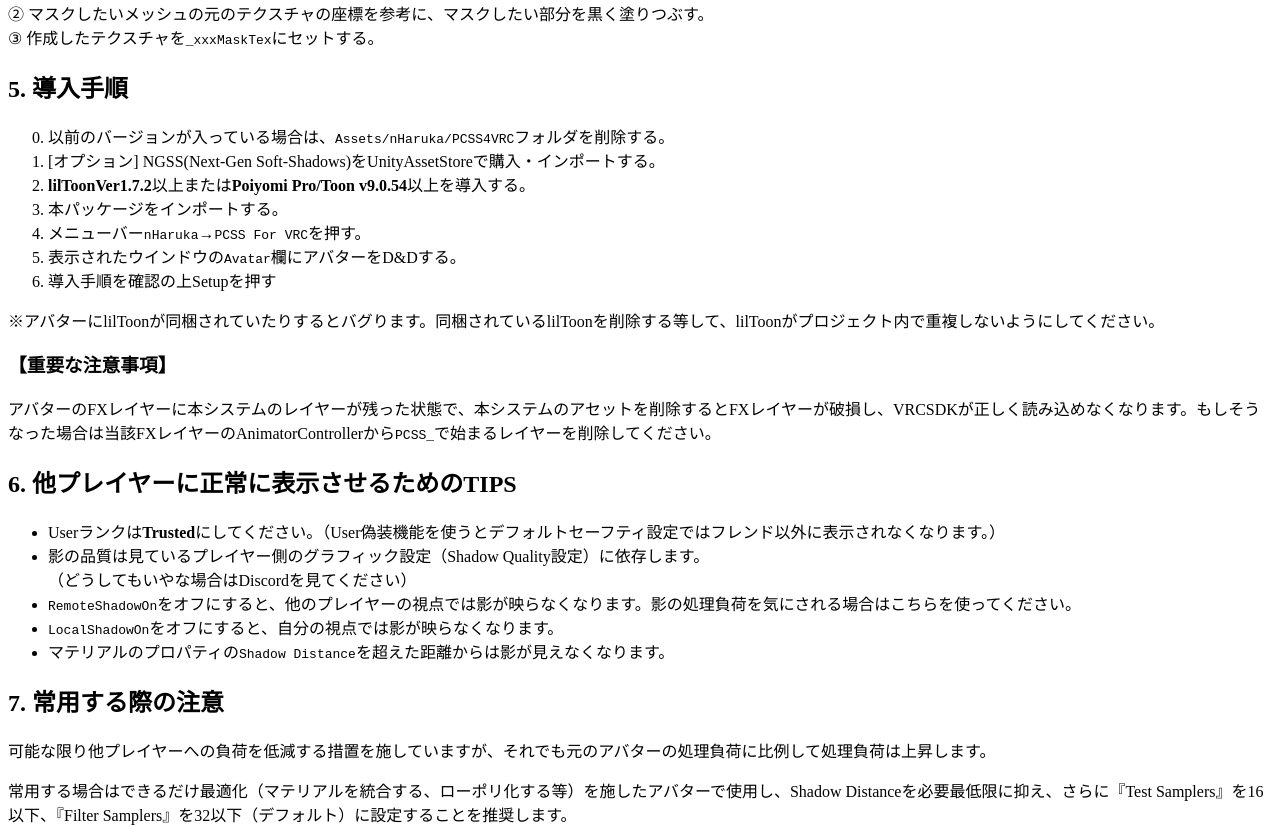
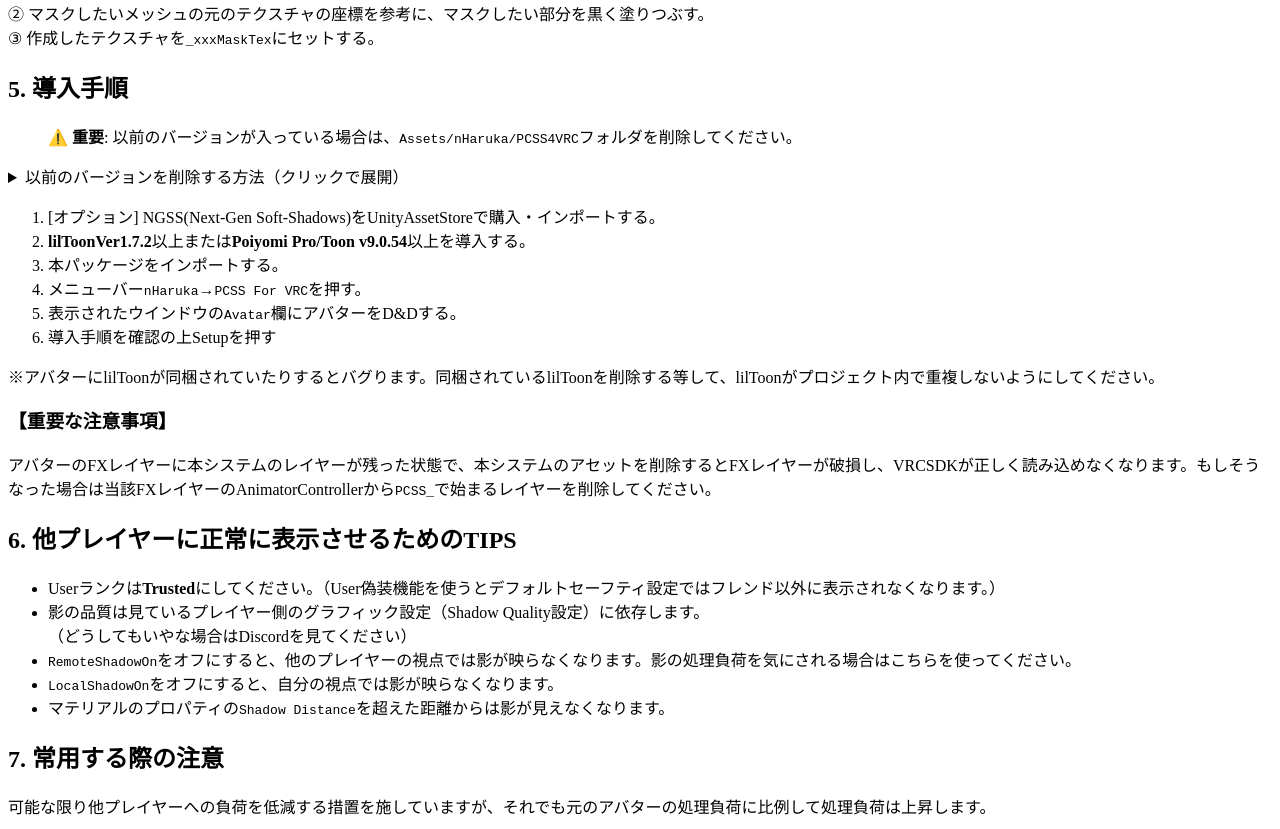
Before and after one commit to nHaruka-git/PCSS4VRC, a Next.js app: page /ja in a window 1280 px wide. Shown: the part 1945-2774 px from the top of the page. Built offline with nearby package versions, Linux system fonts and the light colour scheme.

Commit message:
日本語版の[上手くセットアップできない場合の確認項目]を使いやすくするためにチェックリストとして更新しました

```diff
--- a/src/pages/_meta.js
+++ b/src/pages/_meta.js
@@ -3,4 +3,5 @@
   ja: '日本語マニュアル',
   about_creator_ja: '作者紹介',
   en: 'English Manual',
+  testpage: "testpage",
 };
--- a/src/pages/ja/_meta.js
+++ b/src/pages/ja/_meta.js
@@ -39,4 +39,5 @@
   '13. サポートガイドライン（抜粋）': {
     href: "ja#13-サポートガイドライン抜粋"
   },
+
 }
--- a/src/pages/ja/index.mdx
+++ b/src/pages/ja/index.mdx
@@ -18,6 +18,7 @@
 &nbsp;&nbsp;&nbsp;https://assetstore.unity.com/packages/vfx/shaders/next-gen-soft-shadows-137380?locale=ja-JP<br/>
 **② SimplePCSS版**：こちらは追加アセットの購入の必要はありませんが、影の柔らかさとマスク機能のみのシンプルなバージョンです。
 
+
 ## 2. 前提条件
 
 - **Unity2022.3.6f1**<br/>
@@ -30,6 +31,7 @@
 - NGSS版を利用するには下記アセットが必要です。（なくてもSimplePCSS版は利用可能です）<br/>
 [Next-Gen Soft-Shadows]<br/>
 [https://assetstore.unity.com/packages/vfx/shaders/next-gen-soft-shadows-137380?locale=ja-JP](https://assetstore.unity.com/packages/vfx/shaders/next-gen-soft-shadows-137380?locale=ja-JP)
+
 
 ## 3. 機能詳細
 
@@ -72,6 +74,7 @@
 
 - 主にアニメ調向けに影の境界をくっきりさせる`ShadowClamp`機能が追加されました。
 
+
 ## 4. マスク機能について
 
 マスク機能を使うことで、影を落としたくない箇所をマスクすることができます。
@@ -92,9 +95,20 @@
 ② マスクしたいメッシュの元のテクスチャの座標を参考に、マスクしたい部分を黒く塗りつぶす。<br/>
 ③ 作成したテクスチャを`_xxxMaskTex`にセットする。
 
+
 ## 5. 導入手順
 
-0. 以前のバージョンが入っている場合は、`Assets/nHaruka/PCSS4VRC`フォルダを削除する。
+
+> ⚠️ **重要**: 以前のバージョンが入っている場合は、`Assets/nHaruka/PCSS4VRC`フォルダを削除してください。
+
+<details>
+<summary>以前のバージョンを削除する方法（クリックで展開）</summary>
+
+![PCSS4VRCフォルダの位置](https://via.placeholder.com/800x450?text=PCSS4VRC+Folder+Location)
+
+上の画像のように、Unityプロジェクト内の `Assets/nHaruka/PCSS4VRC` フォルダを見つけて削除してください。
+</details>
+
 1. [オプション] NGSS(Next-Gen Soft-Shadows)をUnityAssetStoreで購入・インポートする。
 2. **lilToonVer1.7.2**以上または**Poiyomi Pro/Toon v9.0.54**以上を導入する。
 3. 本パッケージをインポートする。
@@ -118,6 +132,7 @@
 - `LocalShadowOn`をオフにすると、自分の視点では影が映らなくなります。
 - マテリアルのプロパティの`Shadow Distance`を超えた距離からは影が見えなくなります。
 
+
 ## 7. 常用する際の注意
 
 可能な限り他プレイヤーへの負荷を低減する措置を施していますが、それでも元のアバターの処理負荷に比例して処理負荷は上昇します。
@@ -129,29 +144,70 @@
 一方で、影響範囲を出てしまうと影が出なくなったりしてしまうので、WorldFixを多用される方はご注意ください。<br/>
 ※どうしてもこれらの機能をOffにしたい場合は、`Assets/nHaruka/PCSS4VRC/ShadowCullingOff.preset`をライトコンポーネントに適用してください。
 
+
 ## 8. 上手くセットアップできない場合の確認項目
 
 セットアップがうまくいかない場合は、以下を確認してください：
 
-- `lilToon`のバージョンは**1.7.1**以上ですか？
-- `Poiyomi`のバージョンは**9.0.54**以上ですか？
-- バターにlilToonが同梱されていると、マテリアルエラーになることがあります。同梱されているlilToonを削除する、VCC版でバージョンダウンしてしまった際はバージョンを上げなおす等してください。(サフィー、Moeで確認済み)
-- SDKとリアル影システムは**最新ですか？**
-- アップデートの際、上書きインポートしませんでしたか？
-- `SkinedMeshRenderer`の`Lighting`の`Receive Shadow`が**オフ**になっていませんか？
-- `FXレイヤー`や`ExpressionParameterAsset`が**空の状態**でセットアップしていませんか？
-- セットアップ終了後「Finished！」と表示されましたか？ (編集済)
-- マテリアルエラーになる原因の9割は**lilToonのバージョンミスマッチ**です。アバターにlilToonが同梱されていたり、unitypackage版とVCC版の重複等により、最新版を入れたつもりでも正しく導入されていないことがあります。マテリアルのインスペクター欄のバージョンが最新か確認してください。
-- `ExpressionMenu`が機能しない場合の原因の殆どは、上書きインポートによる不完全なインポートです。Unityの上書きインポートは信頼できないので、挙動がおかしい場合は削除してからインポートしなおしてください。
-- Poiyomi版でロック時にマテリアルエラーになる場合は、PCSS関連プロパティのいくつかにAnimatedフラグを付けることで改善する場合があります。
+
+<div class="checklist-container">
+  <label class="checklist-item">
+    <input type="checkbox" /> `lilToon`のバージョンは**1.7.1**以上ですか？
+  </label>
+  <label class="checklist-item">
+    <input type="checkbox" /> `Poiyomi`のバージョンは**9.0.54**以上ですか？
+  </label>
+  <label class="checklist-item">
+    <input type="checkbox" /> <span>アバターにlilToonが同梱されていると、マテリアルエラーになることがあります。<br/>同梱されているlilToonを削除する、VCC版でバージョンダウンしてしまった際はバージョンを上げなおす等してください。<br/>(サフィー、Moeで確認済み)</span>
+  </label>
+  <label class="checklist-item">
+    <input type="checkbox" />
+        <span>SDKとリアル影システムは**最新ですか？**<br/>
+        リアル影システムの最新版は[booth](https://booth.pm/ja/items/4493526)からダウンロードし直してください</span>
+        <details>
+            <summary> 下のファイルほど最新です。バージョン表記を確認しながらDLしてください。</summary>
+            <div>
+            画像は**v4.5.0**が最新の場合時のものです。<br/>
+            [9-アップデート履歴](#9-アップデート履歴)と照らし合わせて最新版をダウンロードしてください。<br/>
+            ![パッケージのインポート手順](/images/ja/download_pssc_from_booth.png)
+            </div>
+        </details>
+  </label>
+  <label class="checklist-item">
+    <input type="checkbox" /> <span>アップデートの際、上書きインポートしませんでしたか？[#5-導入手順](#5-導入手順)の`以前のバージョンを削除する方法`を確認してください。</span>
+  </label>
+  <label class="checklist-item">
+    <input type="checkbox" /> <span>`SkinedMeshRenderer`の`Lighting`の`Receive Shadow`が**オフ**になっていませんか？</span>
+  </label>
+  <label class="checklist-item">
+    <input type="checkbox" /> <span>`FXレイヤー`や`ExpressionParameterAsset`が**空の状態**でセットアップしていませんか？</span>
+  </label>
+  <label class="checklist-item">
+    <input type="checkbox" /> <span>セットアップ終了後「Finished！」と表示されましたか？ (編集済)</span>
+  </label>
+  <label class="checklist-item">
+    <input type="checkbox" /> <span>マテリアルエラーになる原因の9割は**lilToonのバージョンミスマッチ**です。アバターにlilToonが同梱されていたり、unitypackage版とVCC版の重複等により、最新版を入れたつもりでも正しく導入されていないことがあります。マテリアルのインスペクター欄のバージョンが最新か確認してください。</span>
+
+  </label>
+  <label class="checklist-item">
+    <input type="checkbox" /> <span>`ExpressionMenu`が機能しない場合の原因の殆どは、上書きインポートによる不完全なインポートです。Unityの上書きインポートは信頼できないので、挙動がおかしい場合は削除してからインポートしなおしてください。</span>
+
+  </label>
+  <label class="checklist-item">
+    <input type="checkbox" /> <span>Poiyomi版でロック時にマテリアルエラーになる場合は、PCSS関連プロパティのいくつかにAnimatedフラグを付けることで改善する場合があります。</span>
+
+  </label>
+</div>
+
 
 ## 9. アップデート履歴
 
-&lt;v4未満はDiscordに移行しました&gt;
+最新版はboothより再度ダウンロードをお願いします。<br/>
+[https://booth.pm/ja/items/4493526](https://booth.pm/ja/items/4493526)
 
 | version | 日付 | 主な変更点 |
 |------------|------|------------|
-| v4.5.0 | 2024-06-28 | FXレイヤーをコピーして使う機能を追加。lil版でセットアップ時に透明度Boostの値を１にするように。（頬赤がバグる問題の対応） |
+| **v4.5.0** | **2024-06-28** | FXレイヤーをコピーして使う機能を追加。lil版でセットアップ時に透明度Boostの値を１にするように。（頬赤がバグる問題の対応） |
 | v4.4.5 | 2024-04-18 | lil版でShadowNormalBiasが機能しない問題の修正。ライトの端の方へ行くと影が段々になる問題を修正。セットアップでマテリアルスロットが空になる問題を修正。透過シェーダーをちゃんと見えるように色々調整。ライトの合成モードを変更。干渉問題の残バグを修正。 |
 | v4.3.3 | 2024-04-14 | リアル影同士の干渉問題を解決。多数のセットアップバグを修正。lilToon版のシェーダー名を大幅変更。クラッシュバグを修正。シェーダーバリアント数を削減。 |
 | v4.2.4 | 2024-04-10 | lilToonSimplePCSS版でマテリアルエラーになる問題を修正。 |
@@ -162,6 +218,8 @@
 | v4.1.0β | 2024-03-29 | CullingMatrixOverrideとBoundingSphereOverrideを設定。たぶんフォーマンスが結構上がる？SpotAngleを少し絞ることにより影の解像度が微向上。シェーダープロパティ名をわかりやすくし、インスペクターも改良。アニメーションの不具合を修正。 |
 | v4.0.2β | 2024-03-25 | (Poiyomi版)SimplePCSS版もModularShaderSystemに対応、Poiyomi9やProに対応可能に。(lilToon版含む)ShadowClamp機能を追加。各マスクの強度を調整可能に。 |
 | v4.0.1β | 2024-03-24 | (Poiyomi NGSS版のみ)ModularShaderSystemに対応、Poiyomi9やProに対応可能に。その他スムージング機能などlilToon版にあった機能を追加。 |
+
+> &lt;v4未満はDiscordに移行しました&gt;
 
 
 ## 10. 既知の不具合・注意事項
--- a/src/styles/globals.css
+++ b/src/styles/globals.css
@@ -75,5 +75,42 @@
     backdrop-filter: blur(5px);
   }
 
+/* 既存のスタイルはそのままで、以下を追加 */
+
+.checklist-item {
+  display: flex;
+  align-items: flex-start;
+  margin-bottom: 10px;
+  flex-wrap: wrap; /* 追加 */
+}
+
+.checklist-item input[type="checkbox"] {
+  margin-right: 10px;
+  margin-top: 3px;
+  flex-shrink: 0; /* 追加 */
+}
+
+.checklist-item > span {
+  flex: 1;
+  min-width: 0; /* 追加 */
+}
+
+.checklist-item details {
+  width: 100%; /* 追加 */
+  margin-top: 5px; /* 追加 */
+  margin-left: 24px; /* チェックボックスの幅+マージン分 */
+}
+
+.checklist-item details summary {
+  cursor: pointer;
+}
+
+.checklist-item details > div {
+  margin-top: 5px;
+  padding: 10px;
+  background-color: rgba(255, 255, 255, 0.1);
+  border-radius: 5px;
+}
+
   /* レスポンシブデザイン */
   @medi
```
Also changed, not shown: public/images/ja/download_pssc_from_booth.png (added), 1 other file (tests, documents, lock files or other folders).
